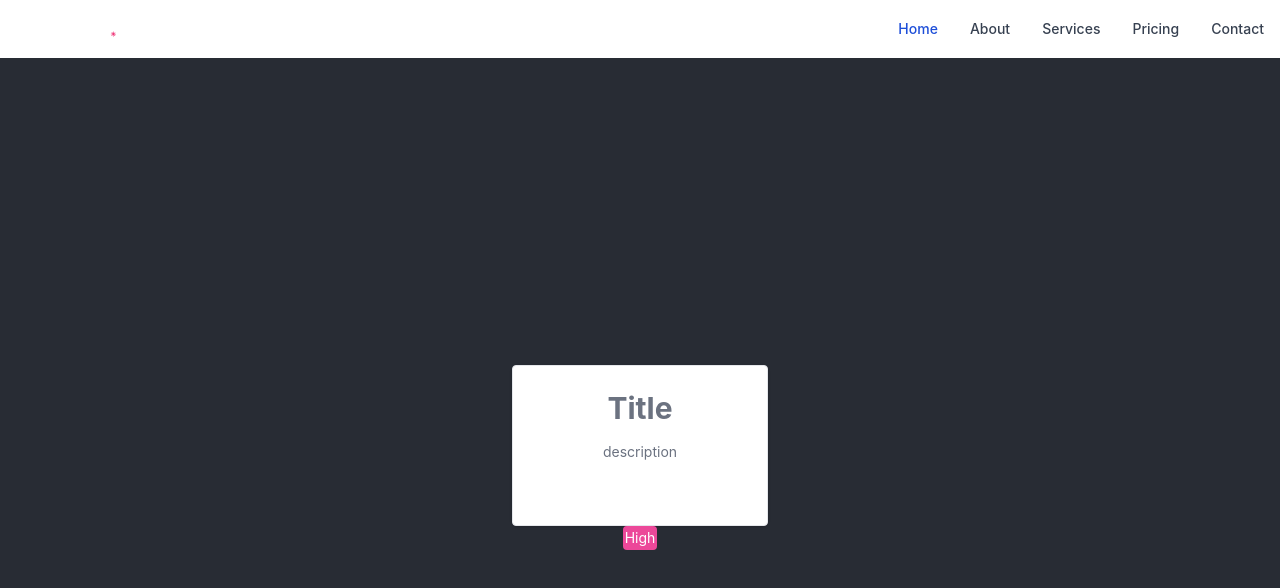
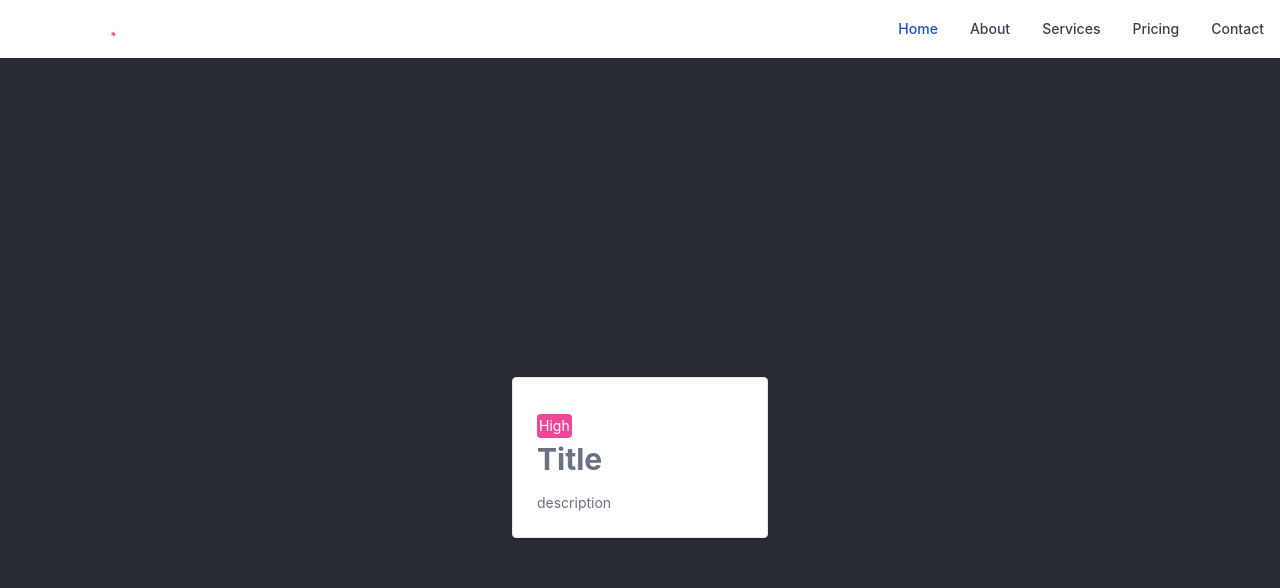
Before and after one commit to diomededavid/dbdashboard, a React (Create React App) app: page / in a window 1280 px wide. Shown: the top 588 px of the page. Built offline with nearby package versions, Linux system fonts and the light colour scheme.

Commit message:
cardf wrapper

```diff
--- a/src/App.tsx
+++ b/src/App.tsx
@@ -10,8 +10,9 @@ function App() {
     <div className="App">
         <NavBar/>
         <header className="App-header">
-        <Card title="Title" description="description"/>
-        <Tag statusText="High"/>
+            <Card title="Title" description="description">
+                <Tag statusText="High"/>
+            </Card>
       </header>
     </div>
   );
--- a/src/components/Card.tsx
+++ b/src/components/Card.tsx
@@ -9,14 +9,13 @@ interface CardArgs {
 
 const Card = (args: CardArgs) => {
     return (
-        <div className="bg-white rounded shadow border p-6 w-64">
+        <div className="bg-white rounded shadow border p-6 w-64 text-left">
+            <div className="wrapper">
+                {args.children}
+            </div>
             <h5 className="text-3xl font-bold text-gray-500 mb-4 mt-0">{args.title}</h5>
             <p className="text-gray-500 text-sm">{args.description}</p>
-            <div className="wrapper">
-                before
-                {args.children}
-                after
-            </div>
+
         </div>
     )
 }
```
